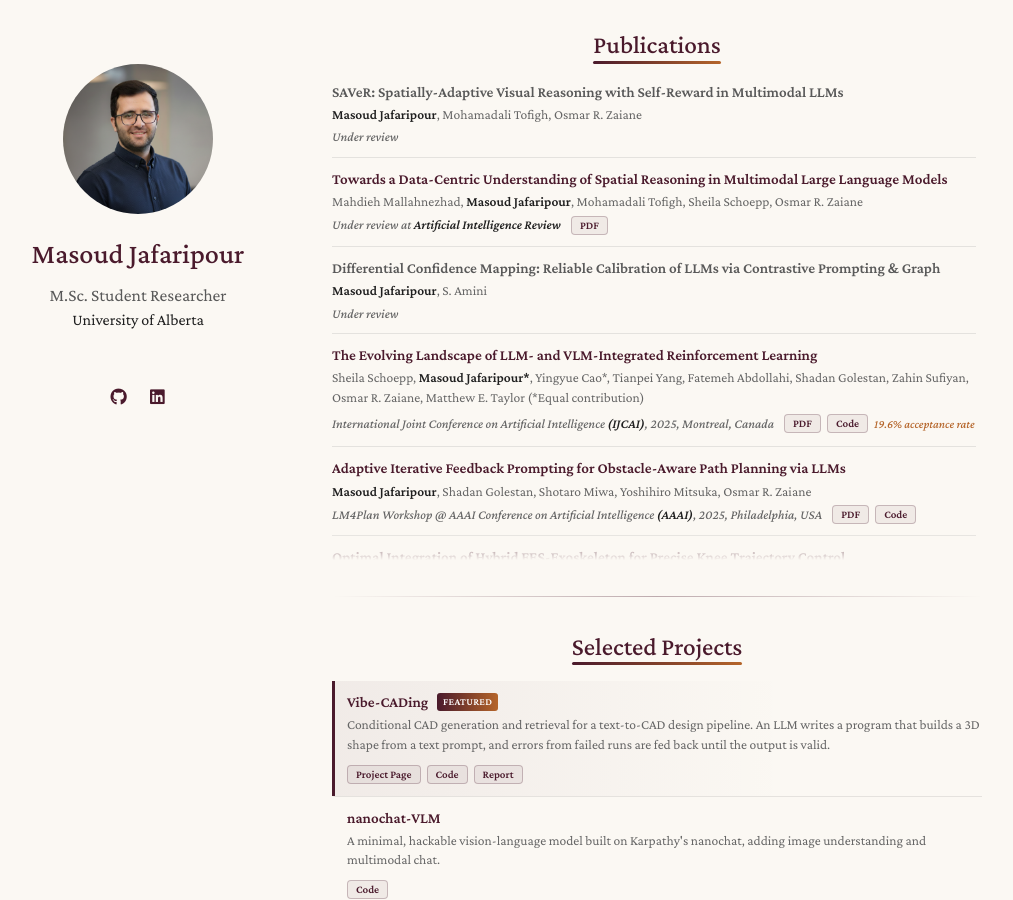
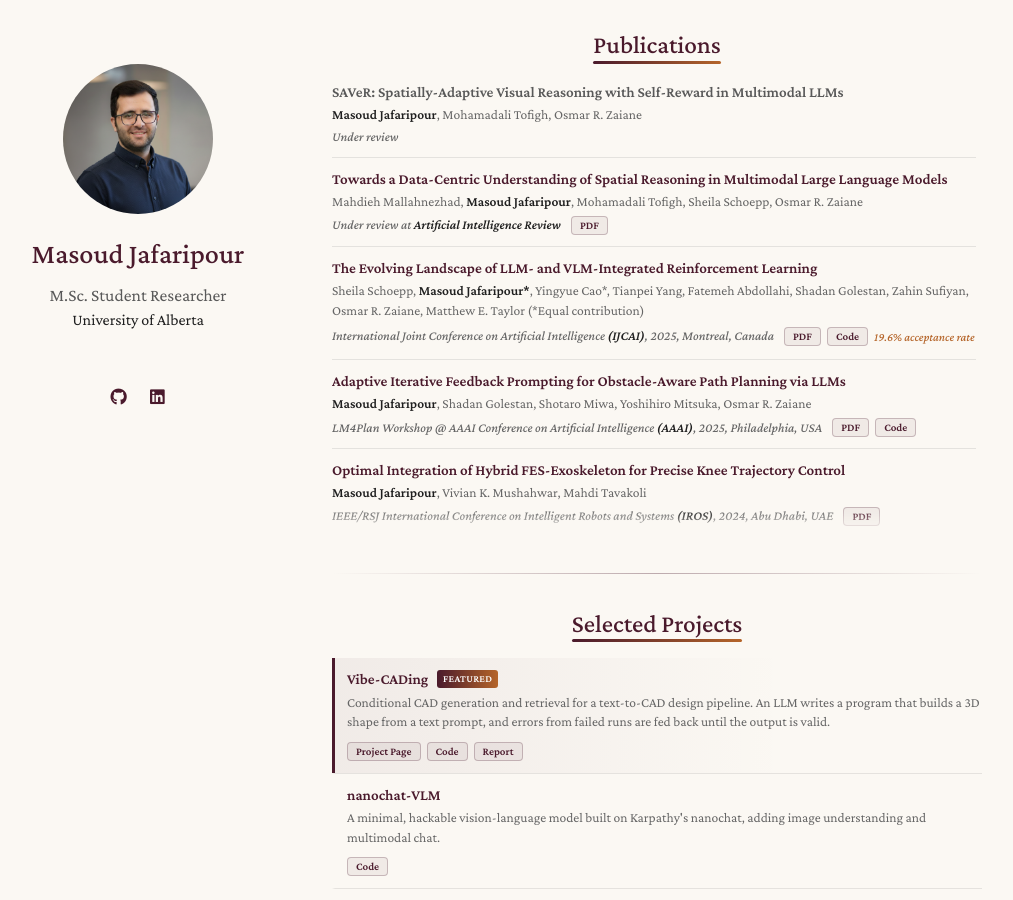
Before and after one commit to Masoudjafaripour/masoudjafaripour.github.io, a Jekyll site: the page built from index.md, in a window 1280 px wide and 900 px high, scrolled down 1085 px. Shown: the whole window, without its empty margins (138-1151 px from the left). Built offline with Jekyll 4.4.1, drawn with Linux system fonts in a browser that asks for light colours; a style sheet for code colours, icons or effects is not loaded.

Commit message:
Remove Differential Confidence Mapping from publications
Co-Authored-By: Claude Opus 5.5 <noreply@anthropic.com>

```diff
--- a/_data/publications.yml
+++ b/_data/publications.yml
@@ -10,10 +10,6 @@ main:
     authors: Mahdieh Mallahnezhad, <strong>Masoud Jafaripour</strong>, Mohamadali Tofigh, Sheila Schoepp, Osmar R. Zaiane
     conference: Under review at <strong>Artificial Intelligence Review</strong>
     pdf: https://arxiv.org/pdf/2610.19108
-
-  - title: "Differential Confidence Mapping: Reliable Calibration of LLMs via Contrastive Prompting & Graph"
-    authors: <strong>Masoud Jafaripour</strong>, S. Amini
-    conference: Under review
 
   - title: "The Evolving Landscape of LLM- and VLM-Integrated Reinforcement Learning"
     authors: Sheila Schoepp, <strong>Masoud Jafaripour*</strong>, Yingyue Cao*, Tianpei Yang, Fatemeh Abdollahi, Shadan Golestan, Zahin Sufiyan, Osmar R. Zaiane, Matthew E. Taylor (*Equal contribution)
```
